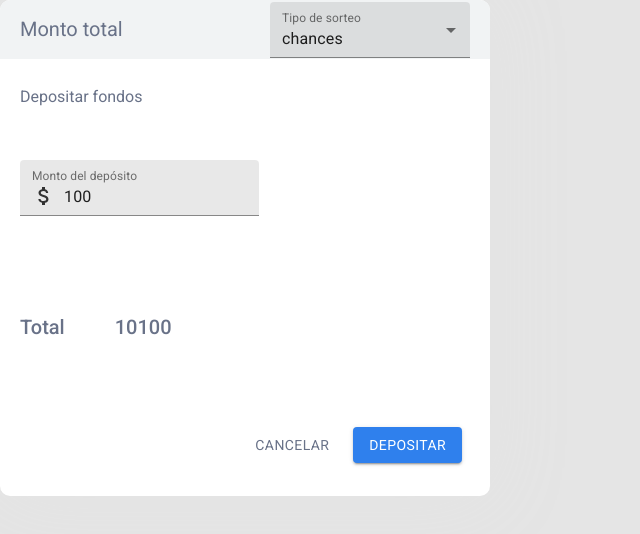
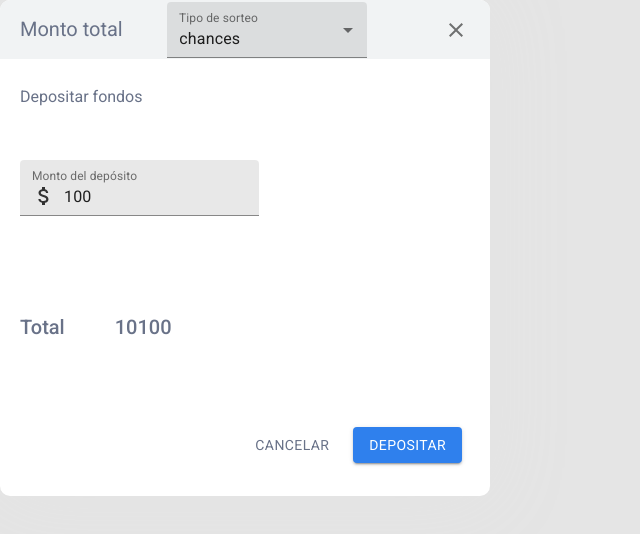
Before and after one commit to lhidalgo2014/JPS, a React (Create React App) app: page / in a window 1280 px wide. Shown: the top 534 px of the page, without its empty margins (0-640 px from the left). Built offline with nearby package versions, Linux system fonts and the light colour scheme.

Commit message:
feat/account-money

```diff
--- a/src/components/accountMoney/AccountMoney.js
+++ b/src/components/accountMoney/AccountMoney.js
@@ -57,9 +57,6 @@ class AccountMoney extends React.Component {
             <div className="Account-money">
                 <div className="Top-bar Top-bar-content">
                     <h1 className="Text-tittle">Monto total</h1>
-                    {/* <IconButton aria-label="delete" className={classes.margin}>
-                        <CloseIcon />
-                    </IconButton> */}
 
                     <TextField
                         id="filled-select-currency"
@@ -76,6 +73,10 @@ class AccountMoney extends React.Component {
                             </MenuItem>
                         ))}
                     </TextField>
+
+                    <IconButton style={{marginRight:10}} aria-label="delete">
+                        <CloseIcon />
+                    </IconButton>
                 </div>
 
                 <h2 className="Text-subtittle">Depositar fondos</h2>
```
